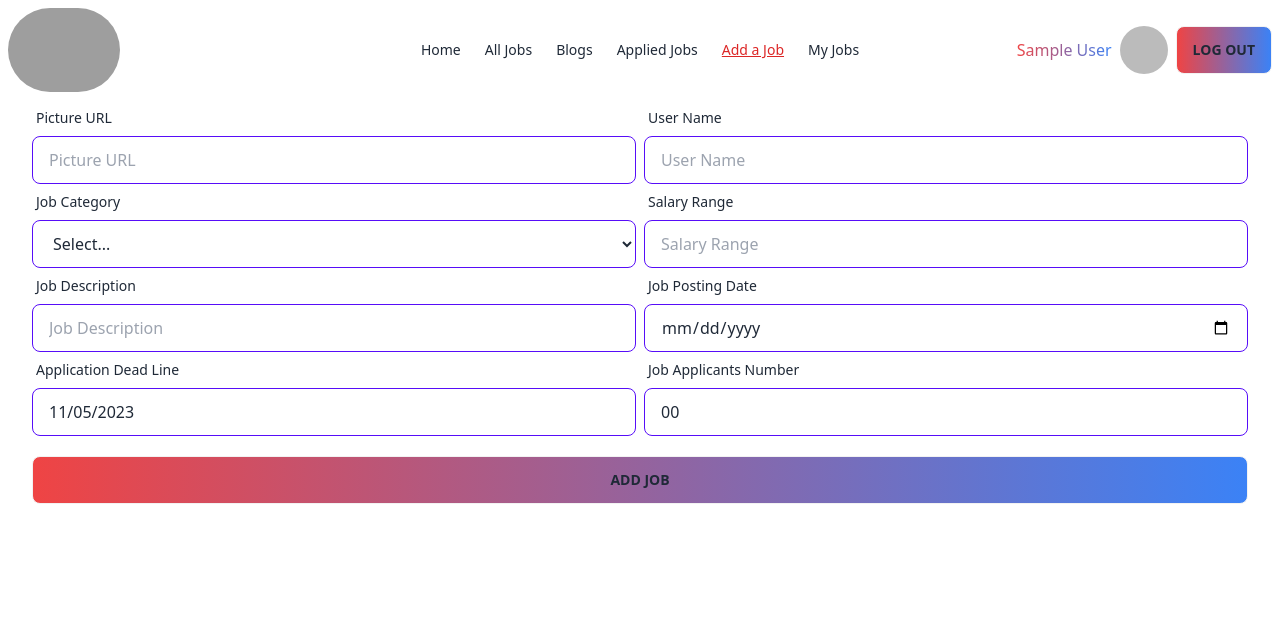
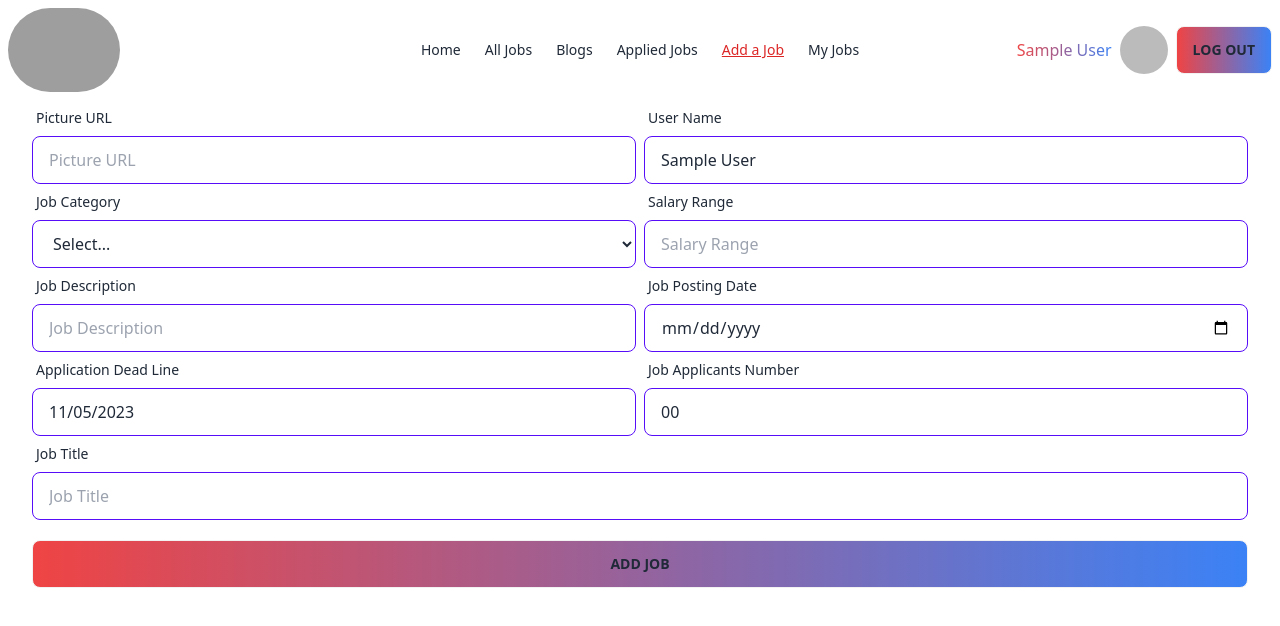
Before and after one commit to Tushar12152/job-hunter-client, a React (Vite) app: page /add-jobs in a window 1280 px wide. Shown: the top 626 px of the page. Built offline with nearby package versions, Linux system fonts and the light colour scheme; no server answers; sample sign-in values are in the browser's storage; grey boxes are pictures that could not be loaded.

Commit message:
send data from client to server is successfully compleate from add jobs route

```diff
--- a/package.json
+++ b/package.json
@@ -10,6 +10,7 @@
     "preview": "vite preview"
   },
   "dependencies": {
+    "axios": "^1.6.0",
     "firebase": "^10.5.2",
     "localforage": "^1.10.0",
     "match-sorter": "^6.3.1",
--- a/src/Components/Banner.jsx
+++ b/src/Components/Banner.jsx
@@ -2,7 +2,7 @@
 
 const Banner = () => {
     return (
-        <div className="bg-[url('https://i.ibb.co/4tkxm6g/Banner.jpg')] max-w-full h-screen bg-no-repeat rounded-lg bg-cover  opacity-70">
+        <div className="bg-[url('https://i.ibb.co/4tkxm6g/Banner.jpg')] max-w-full h-screen bg-no-repeat rounded-lg bg-cover relative  opacity-70">
 
             <div className="absolute top-1/2 left-1/2 transform -translate-x-1/2 -translate-y-1/2 text-center">
                  <h1 className="bg-gradient-to-r from-red-500 to-blue-500 bg-clip-text text-transparent text-2xl lg:text-5xl font-semibold lg:font-bold animate__animated animate__fadeIn animate__delay-2s">Find Your Dream Job Here</h1>
--- a/src/Routes/PrivateRoute.jsx
+++ b/src/Routes/PrivateRoute.jsx
@@ -6,7 +6,7 @@ const PrivateRoute = ({children}) => {
 const {loading,user}=useAuth()
 
 if(loading){
-    return  <div>
+    return  <div className="flex flex-col gap-2 items-center justify-center mt-40">
          <progress className="progress progress-accent w-56" value={0} max="100"></progress>
 <progress className="progress progress-accent w-56" value="10" max="100"></progress>
 <progress className="progress progress-accent w-56" value="40" max="100"></progress>
--- a/src/page/AddJobs.jsx
+++ b/src/page/AddJobs.jsx
@@ -1,9 +1,13 @@
+import axios from "axios";
 import { useState } from "react";
 import DatePicker from "react-datepicker";
 import "react-datepicker/dist/react-datepicker.css";
+import useAuth from "../Hooks/useAuth";
+import swal from "sweetalert";
 
 const AddJobs = () => {
     const [startDate, setStartDate] = useState(new Date());
+    const{user}=useAuth()
 
     const [selectedOption, setSelectedOption] = useState('');
 
@@ -24,12 +28,25 @@ const AddJobs = () => {
         const postDate=form.date.value;
         const deadLine=startDate;
         const applicants=form.applicant.value;
+        const title=form.title.value;
 
         const job={
-            photo,UserName,category,deadLine,salary,description,postDate,applicants
+            photo,title,UserName,category,deadLine,salary,description,postDate,applicants
         }
 
-        console.log(job);
+        // console.log(job);
+
+      axios.post("http://localhost:5002/jobs",job)
+      .then(res=>{
+        // console.log(res.data);
+        if(res.data.insertedId){
+            swal('Your Job is Successfully added')
+        }
+      })
+      .catch(err=>{
+        console.log(err);
+      })
+
     }
 
   return (
@@ -49,7 +66,7 @@ const AddJobs = () => {
                 <label className="label">
                   <span className="label-text">User Name</span>
                 </label>
-                <input name="name" type="text" placeholder="User Name" className="input input-bordered input-primary w-full" required />
+                <input defaultValue={user?.displayName} name="name" type="text" placeholder="User Name" className="input input-bordered input-primary w-full" required />
               </div>
 
           </div>
@@ -123,6 +140,13 @@ const AddJobs = () => {
 
              </div>
 
+             <div className="form-control w-full">
+                <label className="label">
+                  <span className="label-text">Job Title</span>
+                </label>
+                <input name="title" type="text" placeholder="Job Title" className="input input-bordered input-primary w-full " required />
+              </div>
+
              <input className="btn w-full mt-5 bg-gradient-to-r from-red-500 to-blue-500" type="submit" value="Add Job" />
         </form>
       </div>
```
Also changed, not shown: 1 other file (tests, documents, lock files or other folders).
